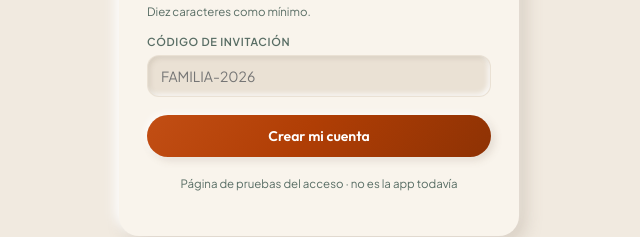
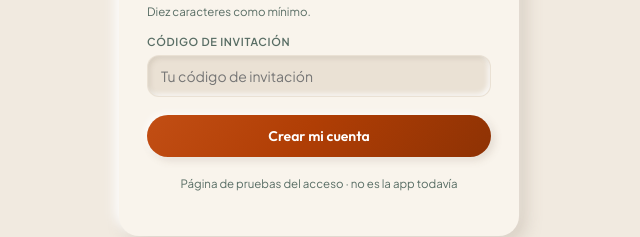
Before and after one commit to cesarmartinezbarrio-creator/inversio, a website: page frontend/acceso.html in a window 1280 px wide. Both pictures are taken after a click on the tab "Crear cuenta". Shown: the part 438-675 px from the top of the page, 321-961 px from the left. Drawn offline with Linux system fonts and the light colour scheme.

Commit message:
Marcador neutro en el campo de codigo de invitacion

```diff
--- a/frontend/acceso.html
+++ b/frontend/acceso.html
@@ -262,7 +262,7 @@ body{
       <div class="campo" id="campoCodigo" hidden>
         <label for="codigo">Código de invitación</label>
         <input id="codigo" autocomplete="off" spellcheck="false"
-               placeholder="FAMILIA-2026">
+               placeholder="Tu código de invitación">
       </div>
 
       <button class="btn" id="btnAcceso" type="submit">Entrar</button>
@@ -323,7 +323,7 @@ body{
       <div class="campo">
         <label for="codigo2">Código de invitación</label>
         <input id="codigo2" autocomplete="off" spellcheck="false"
-               placeholder="FAMILIA-2026" required>
+               placeholder="Tu código de invitación" required>
       </div>
       <button class="btn" id="btnCodigo" type="submit">Activar mi cuenta</button>
     </form>
```
